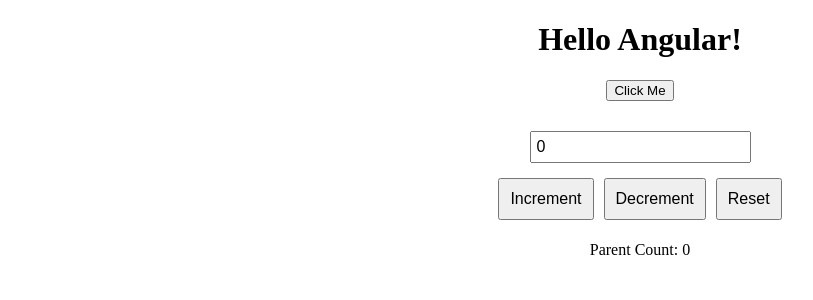
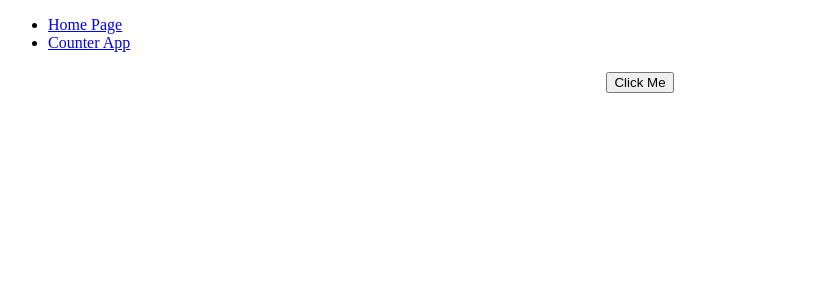
Before and after one commit to sevendyne/angular_tutorial1, an Angular app: page /home in a window 1280 px wide. Shown: the top 300 px of the page, without its empty margins (0-813 px from the left). Built offline with nearby package versions, Linux system fonts and the light colour scheme.

Commit message:
added navbar routes

```diff
--- a/src/app/app.component.html
+++ b/src/app/app.component.html
@@ -1,14 +1,9 @@
-<div style="text-align:center">
-    <h1> {{ title }}!</h1>
+<!-- app.component.html -->
+<nav>
+  <ul>
+    <li><a routerLink="/home" routerLinkActive="active">Home Page</a></li>
+    <li><a routerLink="/counter" routerLinkActive="active">Counter App</a></li>
+  </ul>
+</nav>
 
-    <!-- HomeComponent embedded directly -->
-    <app-home [title]="title" (buttonClicked)="handleButtonClick($event)"></app-home>
-
-    <p>{{ outputMessage }}</p>
-
-    <!-- Handling countChange (Two-way Binding) -->
-    <app-counter [count]="count" (countChange)="handleCountChange($event)"> </app-counter>
-
-    <!-- Display the count from two-way binding -->
-    <p>Parent Count: {{ count }}</p>
-  </div>
+<router-outlet></router-outlet> <!-- This will load the routed component -->
--- a/src/app/app.component.ts
+++ b/src/app/app.component.ts
@@ -1,13 +1,15 @@
 import { Component } from '@angular/core';
 import { HomeComponent } from './home/home.component';
 import { CounterComponent } from './counter/counter.component';
+
+import { RouterModule } from '@angular/router';
 
 @Component({
   selector: 'app-root',
   standalone: true,
   templateUrl: './app.component.html',
   styleUrl: './app.component.css',
-  imports: [HomeComponent, CounterComponent]
+  imports: [HomeComponent, CounterComponent, RouterModule]
 })
 export class AppComponent {
   title = 'Hello Angular';
@@ -15,7 +17,7 @@
 
   handleButtonClick(event: string) {
     this.outputMessage = event;
-    // alert(event);
+    alert(event);
   }
 
   count = 0; // Initial count for two-way binding
@@ -23,5 +25,6 @@
   // Handle count changes emitted from child (Two-way binding)
   handleCountChange(newCount: number) {
     this.count = newCount; // Update the count in the parent component
+    alert(newCount);
   }
 }
--- a/src/app/home/home.component.css
+++ b/src/app/home/home.component.css
@@ -0,0 +1,4 @@
+.home-container {
+    text-align: center;
+    margin-top: 20px;
+  }
--- a/src/app/home/home.component.html
+++ b/src/app/home/home.component.html
@@ -1 +1,3 @@
-<button (click)="onButtonClick()">Click Me</button> <!-- Button click triggers the event -->
+<div class="home-container">
+    <button (click)="onButtonClick()">Click Me</button> <!-- Button click triggers the event -->
+</div>
--- a/src/main.ts
+++ b/src/main.ts
@@ -1,6 +1,15 @@
 import { bootstrapApplication } from '@angular/platform-browser';
-import { appConfig } from './app/app.config';
 import { AppComponent } from './app/app.component';
+import { provideRouter, Route } from '@angular/router';
+import { HomeComponent } from './app/home/home.component'
+import { CounterComponent } from './app/counter/counter.component';
 
-bootstrapApplication(AppComponent)
-  .catch((err) => console.error(err));
+const routes : Route[] = [
+  { path: 'home', component: HomeComponent },
+  { path: 'counter', component: CounterComponent },
+  { path: '', redirectTo: 'home', pathMatch: 'full' },
+];
+
+bootstrapApplication(AppComponent, {
+  providers: [provideRouter(routes)],
+}).catch((err) => console.error(err));
```
Also changed, not shown: src/app/app.routes.ts (deleted, +0 -15 lines).
